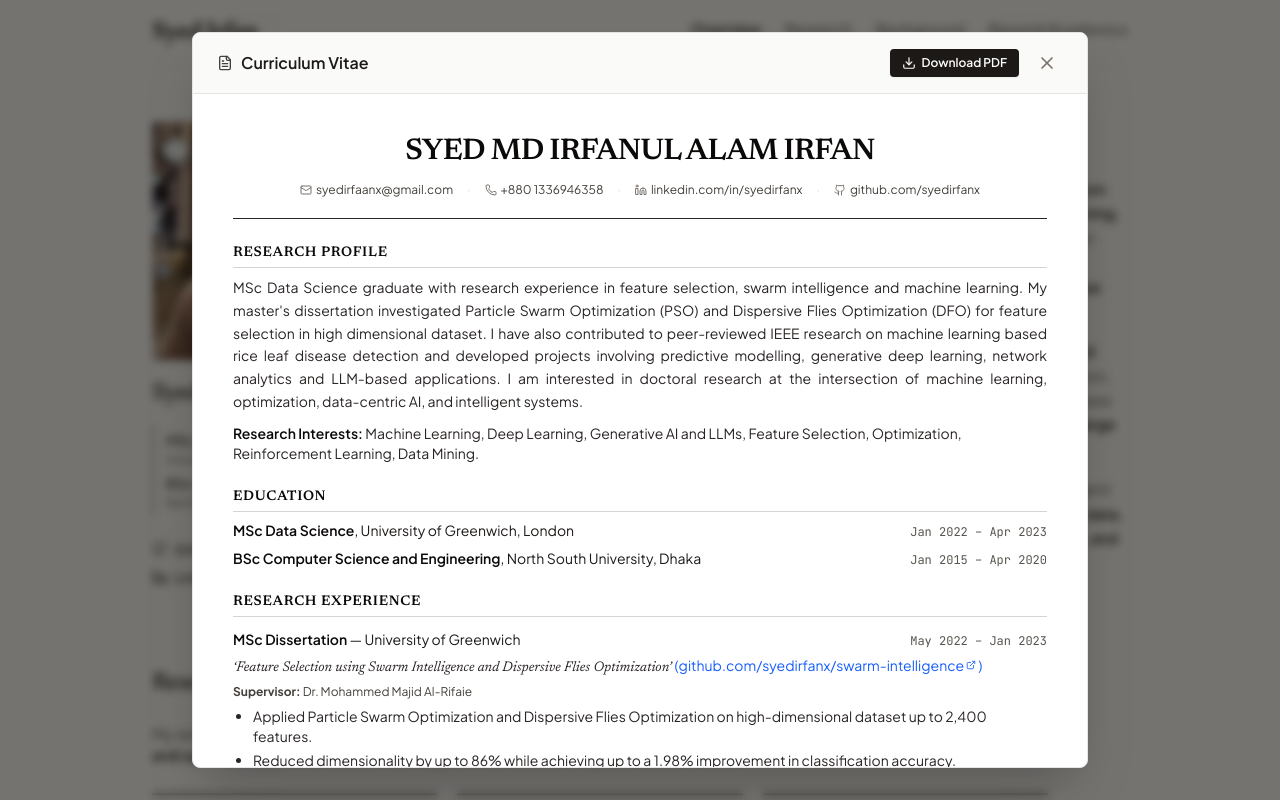
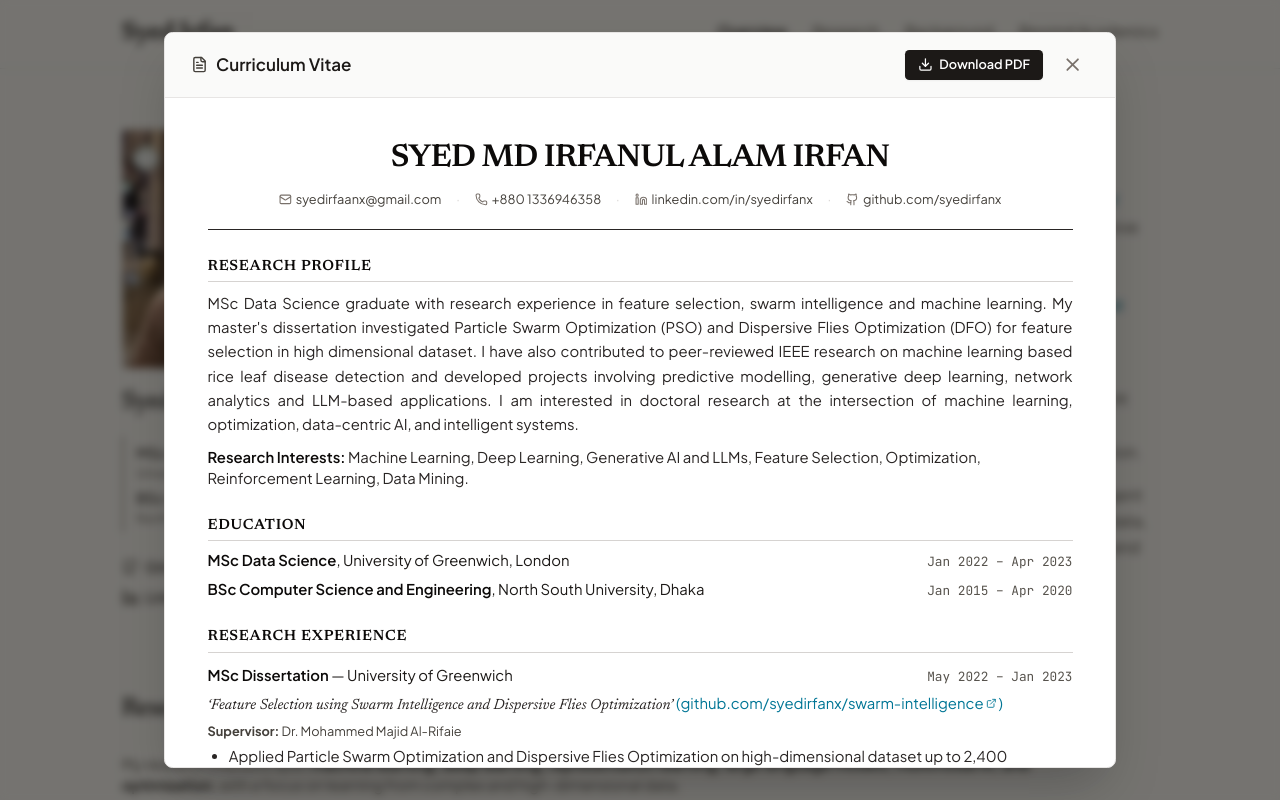
Before and after one commit to syedirfanx/academic-profile, a React (Vite) app: page / in a window 1280 px wide. Both pictures are taken after a click on the button "CV". Shown: the top 800 px of the page. Built offline with nearby package versions, Linux system fonts and the light colour scheme.

Commit message:
Update site

```diff
--- a/src/components/CVModal.tsx
+++ b/src/components/CVModal.tsx
@@ -93,22 +93,22 @@ export const CVModal: React.FC<CVModalProps> = ({ isOpen, onClose }) => {
 
             {/* Contact Details */}
             <div className="flex flex-wrap items-center justify-center gap-x-3.5 gap-y-1 text-xs text-stone-700 pt-1">
-              <a href="mailto:syedirfaanx@gmail.com" className="inline-flex items-center gap-1 hover:text-blue-600 hover:underline">
+              <a href="mailto:syedirfaanx@gmail.com" className="inline-flex items-center gap-1 hover:text-cyan-700 hover:underline">
                 <Mail className="w-3 h-3 text-stone-500" />
                 <span>syedirfaanx@gmail.com</span>
               </a>
               <span className="text-stone-300">·</span>
-              <a href="tel:+8801336946358" className="inline-flex items-center gap-1 hover:text-blue-600 hover:underline">
+              <a href="tel:+8801336946358" className="inline-flex items-center gap-1 hover:text-cyan-700 hover:underline">
                 <Phone className="w-3 h-3 text-stone-500" />
                 <span>+880 1336946358</span>
               </a>
               <span className="text-stone-300">·</span>
-              <a href="https://linkedin.com/in/syedirfanx" target="_blank" rel="noreferrer noopener" className="inline-flex items-center gap-1 hover:text-blue-600 hover:underline">
+              <a href="https://linkedin.com/in/syedirfanx" target="_blank" rel="noreferrer noopener" className="inline-flex items-center gap-1 hover:text-cyan-700 hover:underline">
                 <Linkedin className="w-3 h-3 text-stone-500" />
                 <span>linkedin.com/in/syedirfanx</span>
               </a>
               <span className="text-stone-300">·</span>
-              <a href="https://github.com/syedirfanx" target="_blank" rel="noreferrer noopener" className="inline-flex items-center gap-1 hover:text-blue-600 hover:underline">
+              <a href="https://github.com/syedirfanx" target="_blank" rel="noreferrer noopener" className="inline-flex items-center gap-1 hover:text-cyan-700 hover:underline">
                 <Github className="w-3 h-3 text-stone-500" />
                 <span>github.com/syedirfanx</span>
               </a>
@@ -169,7 +169,7 @@ export const CVModal: React.FC<CVModalProps> = ({ isOpen, onClose }) => {
                   href="https://github.com/syedirfanx/swarm-intelligence"
                   target="_blank"
                   rel="noreferrer noopener"
-                  className="font-sans not-italic text-blue-600 hover:underline inline-flex items-center gap-0.5"
+                  className="font-sans not-italic text-cyan-700 hover:text-cyan-900 hover:underline inline-flex items-center gap-0.5"
                 >
                   (github.com/syedirfanx/swarm-intelligence <ExternalLink className="w-2.5 h-2.5 inline" />)
                 </a>
@@ -228,25 +228,25 @@ export const CVModal: React.FC<CVModalProps> = ({ isOpen, onClose }) => {
             <ul className="list-disc pl-5 space-y-2 text-xs sm:text-sm text-stone-800">
               <li>
                 <strong className="font-semibold text-stone-950">Customer Revenue Forecasting</strong> (MSc coursework, COMP 1804 Applied Machine Learning): Benchmarked classification, regression, and clustering models on 1,000 customer records; Random Forest reached 93% accuracy and R² = 0.898.{' '}
-                <a href="https://github.com/syedirfanx/revenue-forecasting" target="_blank" rel="noreferrer noopener" className="text-blue-600 hover:underline">
+                <a href="https://github.com/syedirfanx/revenue-forecasting" target="_blank" rel="noreferrer noopener" className="text-cyan-700 hover:text-cyan-900 hover:underline">
                   (github.com/syedirfanx/revenue-forecasting)
                 </a>
               </li>
               <li>
                 <strong className="font-semibold text-stone-950">CelebA Face Generation using DCGAN</strong> (BSc coursework, CSE 465 Deep Learning): Implemented a custom Generator–Discriminator architecture in PyTorch and trained a DCGAN on 200,000+ CelebA images for 150 epochs to synthesize human face images.{' '}
-                <a href="https://github.com/syedirfanx/face-generation" target="_blank" rel="noreferrer noopener" className="text-blue-600 hover:underline">
+                <a href="https://github.com/syedirfanx/face-generation" target="_blank" rel="noreferrer noopener" className="text-cyan-700 hover:text-cyan-900 hover:underline">
                   (github.com/syedirfanx/face-generation)
                 </a>
               </li>
               <li>
                 <strong className="font-semibold text-stone-950">AI Network Intrusion Detection</strong> (Independent): Random Forest classifier trained on the NSL-KDD dataset, with feature importance analysis to identify key traffic indicators.{' '}
-                <a href="https://github.com/syedirfanx/ai-network-intrusion-detection" target="_blank" rel="noreferrer noopener" className="text-blue-600 hover:underline">
+                <a href="https://github.com/syedirfanx/ai-network-intrusion-detection" target="_blank" rel="noreferrer noopener" className="text-cyan-700 hover:text-cyan-900 hover:underline">
                   (github.com/syedirfanx/ai-network-intrusion-detection)
                 </a>
               </li>
               <li>
                 <strong className="font-semibold text-stone-950">AI Network Traffic Prediction and Resource Optimization</strong> (Independent): Applied Random Forest regression for network traffic forecasting (R² = 0.78), followed by rule-based resource allocation.{' '}
-                <a href="https://github.com/syedirfanx/ai-network-traffic-optimization" target="_blank" rel="noreferrer noopener" className="text-blue-600 hover:underline">
+                <a href="https://github.com/syedirfanx/ai-network-traffic-optimization" target="_blank" rel="noreferrer noopener" className="text-cyan-700 hover:text-cyan-900 hover:underline">
                   (github.com/syedirfanx/ai-network-traffic-optimization)
                 </a>
               </li>
@@ -271,11 +271,11 @@ export const CVModal: React.FC<CVModalProps> = ({ isOpen, onClose }) => {
                   Developed StarPals AI, an LLM based film-casting system using Genkit for script analysis, character extraction, and actor-role compatibility scoring.{' '}
                   <span className="text-stone-600">
                     (live:{' '}
-                    <a href="https://starpals-ai.vercel.app" target="_blank" rel="noreferrer noopener" className="text-blue-600 hover:underline">
+                    <a href="https://starpals-ai.vercel.app" target="_blank" rel="noreferrer noopener" className="text-cyan-700 hover:text-cyan-900 hover:underline">
                       starpals-ai.vercel.app
                     </a>
                     , github:{' '}
-                    <a href="https://github.com/syedirfanx/starpals-ai" target="_blank" rel="noreferrer noopener" className="text-blue-600 hover:underline">
+                    <a href="https://github.com/syedirfanx/starpals-ai" target="_blank" rel="noreferrer noopener" className="text-cyan-700 hover:text-cyan-900 hover:underline">
                       github.com/syedirfanx/starpals-ai
                     </a>
                     )
@@ -285,11 +285,11 @@ export const CVModal: React.FC<CVModalProps> = ({ isOpen, onClose }) => {
                   Designed Lifestyle OS, an AI assisted personal decision support system for organizing lifestyle, financial commitments, and long-term planning.{' '}
                   <span className="text-stone-600">
                     (live:{' '}
-                    <a href="https://lifestyle-os-tan.vercel.app" target="_blank" rel="noreferrer noopener" className="text-blue-600 hover:underline">
+                    <a href="https://lifestyle-os-tan.vercel.app" target="_blank" rel="noreferrer noopener" className="text-cyan-700 hover:text-cyan-900 hover:underline">
                       lifestyle-os-tan.vercel.app
                     </a>
                     , github:{' '}
-                    <a href="https://github.com/syedirfanx/lifestyle-os" target="_blank" rel="noreferrer noopener" className="text-blue-600 hover:underline">
+                    <a href="https://github.com/syedirfanx/lifestyle-os" target="_blank" rel="noreferrer noopener" className="text-cyan-700 hover:text-cyan-900 hover:underline">
                       github.com/syedirfanx/lifestyle-os
                     </a>
                     )
--- a/src/components/ResearchSection.tsx
+++ b/src/components/ResearchSection.tsx
@@ -32,16 +32,24 @@ export const ResearchSection: React.FC = () => {
                 href="https://github.com/syedirfanx/swarm-intelligence"
                 target="_blank"
                 rel="noreferrer noopener"
-                className="inline-flex items-center gap-1 text-xs sm:text-sm font-medium text-blue-600 hover:text-blue-800 hover:underline"
+                className="inline-flex items-center gap-1 text-xs sm:text-sm font-medium text-cyan-700 hover:text-cyan-900 hover:underline"
               >
-                (<Github className="w-3 h-3 inline text-blue-600" />
+                (<Github className="w-3 h-3 inline text-cyan-700" />
                 <span>GitHub</span>
-                <ExternalLink className="w-2.5 h-2.5 inline text-blue-400" />)
+                <ExternalLink className="w-2.5 h-2.5 inline text-cyan-500" />)
               </a>
             </div>
 
             <div className="text-xs sm:text-sm text-stone-600">
-              <strong className="text-stone-800 font-medium">Supervisor:</strong> Dr. Mohammed Majid Al-Rifaie
+              <strong className="text-stone-800 font-medium">Supervisor:</strong>{' '}
+              <a
+                href="https://www.gre.ac.uk/people/rep/faculty-of-engineering-and-science/dr-mohammad-majid-al-rifaie"
+                target="_blank"
+                rel="noreferrer noopener"
+                className="text-cyan-700 hover:text-cyan-900 hover:underline"
+              >
+                Dr. Mohammad Majid al-Rifaie
+              </a>
             </div>
 
             <ul className="space-y-1.5 text-sm text-stone-700 pt-1 list-disc pl-5 leading-relaxed">
@@ -75,17 +83,25 @@ export const ResearchSection: React.FC = () => {
                   href={undergrad.githubUrl}
                   target="_blank"
                   rel="noreferrer noopener"
-                  className="inline-flex items-center gap-1 text-xs sm:text-sm font-medium text-blue-600 hover:text-blue-800 hover:underline"
+                  className="inline-flex items-center gap-1 text-xs sm:text-sm font-medium text-cyan-700 hover:text-cyan-900 hover:underline"
                 >
-                  (<Github className="w-3 h-3 inline text-blue-600" />
+                  (<Github className="w-3 h-3 inline text-cyan-700" />
                   <span>GitHub</span>
-                  <ExternalLink className="w-2.5 h-2.5 inline text-blue-400" />)
+                  <ExternalLink className="w-2.5 h-2.5 inline text-cyan-500" />)
                 </a>
               )}
             </div>
 
             <div className="text-xs sm:text-sm text-stone-600">
-              <strong className="text-stone-800 font-medium">Supervisor:</strong> Dr. Sifat Momen
+              <strong className="text-stone-800 font-medium">Supervisor:</strong>{' '}
+              <a
+                href="https://ece.northsouth.edu/people/dr-sifat-momen/"
+                target="_blank"
+                rel="noreferrer noopener"
+                className="text-cyan-700 hover:text-cyan-900 hover:underline"
+              >
+                Dr. Sifat Momen
+              </a>
             </div>
 
             <ul className="space-y-1.5 text-sm text-stone-700 pt-1 list-disc pl-5 leading-relaxed">
@@ -115,10 +131,10 @@ export const ResearchSection: React.FC = () => {
                 href={undergrad.scholarUrl}
                 target="_blank"
                 rel="noreferrer noopener"
-                className="inline-flex items-center gap-1 font-medium text-blue-600 hover:text-blue-800 hover:underline"
+                className="inline-flex items-center gap-1 font-medium text-cyan-700 hover:text-cyan-900 hover:underline"
               >
                 <span>Google Scholar</span>
-                <ExternalLink className="w-3 h-3 text-blue-500" />
+                <ExternalLink className="w-3 h-3 text-cyan-600" />
               </a>
             </div>
           </div>
--- a/src/components/SelectedProjects.tsx
+++ b/src/components/SelectedProjects.tsx
@@ -41,11 +41,11 @@ export const SelectedProjects: React.FC = () => {
                       href={project.githubUrl}
                       target="_blank"
                       rel="noreferrer noopener"
-                      className="inline-flex items-center gap-1 font-medium text-blue-600 hover:text-blue-800 underline hover:underline"
+                      className="inline-flex items-center gap-1 font-medium text-cyan-700 hover:text-cyan-900 underline hover:underline"
                     >
-                      <Github className="w-3.5 h-3.5 text-blue-600" />
+                      <Github className="w-3.5 h-3.5 text-cyan-700" />
                       <span>GitHub</span>
-                      <ExternalLink className="w-2.5 h-2.5 text-blue-400" />
+                      <ExternalLink className="w-2.5 h-2.5 text-cyan-500" />
                     </a>
                   </>
                 )}
@@ -56,11 +56,11 @@ export const SelectedProjects: React.FC = () => {
                       href={project.demoUrl}
                       target="_blank"
                       rel="noreferrer noopener"
-                      className="inline-flex items-center gap-1 font-medium text-blue-600 hover:text-blue-800 underline hover:underline"
+                      className="inline-flex items-center gap-1 font-medium text-cyan-700 hover:text-cyan-900 underline hover:underline"
                     >
-                      <Globe className="w-3.5 h-3.5 text-blue-600" />
+                      <Globe className="w-3.5 h-3.5 text-cyan-700" />
                       <span>Live Demo</span>
-                      <ExternalLink className="w-2.5 h-2.5 text-blue-400" />
+                      <ExternalLink className="w-2.5 h-2.5 text-cyan-500" />
                     </a>
                   </>
                 )}
@@ -71,11 +71,11 @@ export const SelectedProjects: React.FC = () => {
                       href={project.videoUrl}
                       target="_blank"
                       rel="noreferrer noopener"
-                      className="inline-flex items-center gap-1 font-medium text-blue-600 hover:text-blue-800 underline hover:underline"
+                      className="inline-flex items-center gap-1 font-medium text-cyan-700 hover:text-cyan-900 underline hover:underline"
                     >
-                      <Video className="w-3.5 h-3.5 text-blue-600" />
+                      <Video className="w-3.5 h-3.5 text-cyan-700" />
                       <span>Video Demo</span>
-                      <ExternalLink className="w-2.5 h-2.5 text-blue-400" />
+                      <ExternalLink className="w-2.5 h-2.5 text-cyan-500" />
                     </a>
                   </>
                 )}
--- a/src/index.css
+++ b/src/index.css
@@ -7,6 +7,10 @@
 }
 
 @layer base {
+  html {
+    font-size: 17px;
+  }
+
   body {
     font-family: var(--font-sans);
     background-color: #FCFBF8;
--- a/src/pages/HomePage.tsx
+++ b/src/pages/HomePage.tsx
@@ -111,10 +111,10 @@ export const HomePage: React.FC<HomePageProps> = ({ onOpenCV }) => {
                   <span className="text-stone-300 select-none">·</span>
                   <button
                     onClick={onOpenCV}
-                    className="inline-flex items-center gap-1.5 font-semibold text-blue-600 hover:text-blue-800 hover:underline transition-colors cursor-pointer"
+                    className="inline-flex items-center gap-1.5 font-semibold text-cyan-700 hover:text-cyan-900 hover:underline transition-colors cursor-pointer"
                     title="View Curriculum Vitae"
                   >
-                    <FileText className="w-4 h-4 text-blue-600 shrink-0" />
+                    <FileText className="w-4 h-4 text-cyan-700 shrink-0" />
                     <span>CV</span>
                   </button>
                 </>
@@ -124,21 +124,57 @@ export const HomePage: React.FC<HomePageProps> = ({ onOpenCV }) => {
           </div>
 
           {/* Right Column: Narrative Biography */}
-          <div className="md:col-span-8 space-y-4 text-sm sm:text-[15px] text-stone-700 leading-relaxed font-normal pt-1">
+          <div className="md:col-span-8 space-y-4 text-[15px] sm:text-[16px] text-stone-700 leading-relaxed font-normal pt-1">
             <h2 className="text-xl sm:text-2xl font-editorial font-medium tracking-tight text-stone-950 pb-1">
               Overview
             </h2>
 
             <p>
-              I am a <strong className="font-semibold text-stone-950">Data Science and Machine Learning researcher</strong> with an <strong className="font-semibold text-stone-950">MSc in Data Science from the University of Greenwich, London</strong>. My research experience includes <strong className="font-semibold text-stone-950">machine learning, high-dimensional data, feature selection, and optimization</strong>, with my MSc dissertation focusing on Particle Swarm Optimization and Dispersive Flies Optimization. I also contributed to an <strong className="font-semibold text-stone-950">IEEE-published undergraduate research project on rice leaf disease detection</strong>.
+              I am a Machine Learning researcher with an MSc in Data Science from the{' '}
+              <a
+                href="https://www.gre.ac.uk/"
+                target="_blank"
+                rel="noreferrer noopener"
+                className="text-cyan-700 hover:text-cyan-900 hover:underline font-medium"
+              >
+                University of Greenwich, London
+              </a>
+              . My MSc dissertation focused on Swarm Intelligence and Dispersive Flies Optimization, supervised by{' '}
+              <a
+                href="https://www.gre.ac.uk/people/rep/faculty-of-engineering-and-science/dr-mohammad-majid-al-rifaie"
+                target="_blank"
+                rel="noreferrer noopener"
+                className="text-cyan-700 hover:text-cyan-900 hover:underline font-medium"
+              >
+                Dr. Mohammad Majid al-Rifaie
+              </a>
+              . While pursuing my bachelor's degree at{' '}
+              <a
+                href="https://www.northsouth.edu/"
+                target="_blank"
+                rel="noreferrer noopener"
+                className="text-cyan-700 hover:text-cyan-900 hover:underline font-medium"
+              >
+                North South University
+              </a>
+              , I also contributed to an IEEE-published undergraduate research project on rice leaf disease detection, supervised by{' '}
+              <a
+                href="https://ece.northsouth.edu/people/dr-sifat-momen/"
+                target="_blank"
+                rel="noreferrer noopener"
+                className="text-cyan-700 hover:text-cyan-900 hover:underline font-medium"
+              >
+                Dr. Sifat Momen
+              </a>
+              .
             </p>
 
             <p>
-              My academic and independent work spans <strong className="font-semibold text-stone-950">machine learning, deep learning, NLP, and generative AI</strong>, including synthetic face generation using GAN, network traffic prediction, intrusion detection, Bangla OCR and summarization, and LLM-based applications. These experiences have shaped my interests in <strong className="font-semibold text-stone-950">representation learning, transfer learning, large language models, multimodal learning, and optimization</strong>.
+              My work spans machine learning, deep learning and generative AI, including image generation using GAN, network traffic prediction, network intrusion detection and LLM based applications. These experiences have shaped my interests in representation learning, transfer learning, large language models, multimodal learning and optimization.
             </p>
 
             <p>
-              <strong className="font-semibold text-stone-950">Current Interests:</strong> I am interested in pursuing doctoral research on developing intelligent systems that can learn effectively from <strong className="font-semibold text-stone-950">complex, high-dimensional, and multimodal data</strong>, with growing interests in <strong className="font-semibold text-stone-950">deep learning, representation learning, foundation models, and multimodal AI</strong>.
+              <strong className="font-semibold text-stone-950">Current Interests:</strong> I am interested in pursuing doctoral research on developing intelligent systems that can learn effectively from complex, high-dimensional, and multimodal data, with growing interests in deep learning, representation learning, foundation models, and multimodal AI.
             </p>
           </div>
 
--- a/src/utils/generateCVPdf.ts
+++ b/src/utils/generateCVPdf.ts
@@ -159,7 +159,7 @@ export function generateCVPdf() {
   doc.setFont('times', 'italic');
   doc.text("‘Feature Selection using Swarm Intelligence and Dispersive Flies Optimization’", marginX, y);
   doc.setFont('times', 'normal');
-  doc.setTextColor(30, 90, 180);
+  doc.setTextColor(14, 116, 144);
   doc.text(' (github.com/syedirfanx/swarm-intelligence)', marginX + doc.getTextWidth("‘Feature Selection using Swarm Intelligence and Dispersive Flies Optimization’"), y);
   doc.setTextColor(30, 30, 30);
   y += lineSpacing;
```
